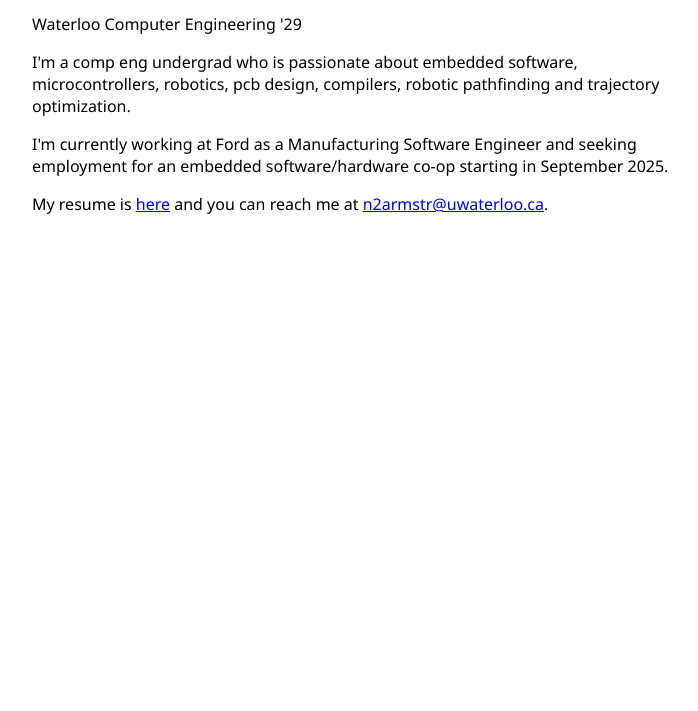
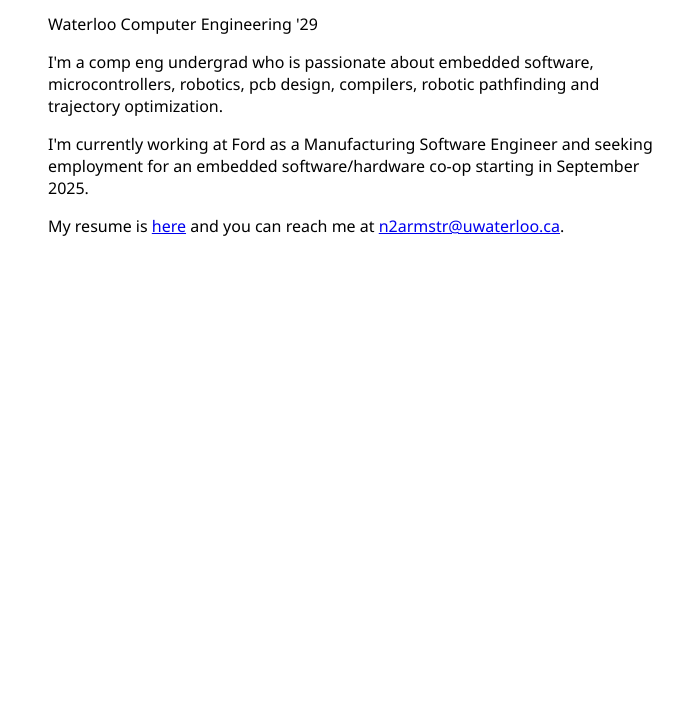
Before and after one commit to n-arms/n-arms.github.io, an Astro site: page / in a window 1280 px wide. Shown: the part 89-800 px from the top of the page, without its empty margins (288-986 px from the left). Built offline with nearby package versions, Linux system fonts and the light colour scheme; Astro itself is replaced by a stand-in of ours.

Commit message:
formatting fix

```diff
--- a/src/components/Welcome.astro
+++ b/src/components/Welcome.astro
@@ -1,11 +1,10 @@
 ---
 import linkedInLogo from '../assets/LinkedInLogo.png';
 import githubLogo from '../assets/GitHubLogo.png';
-import resume from '../assets/Resume.pdf';
 ---
 
-<div id="container">
-	<main>
+<main>
+	<div id="container">
 		<div id="header">
 			<div id="name">
 				<h1>Nick Armstrong</h1>
@@ -31,17 +30,19 @@ import resume from '../assets/Resume.pdf';
 		<p>
 			My resume is <a target='_blank' href="Resume.pdf">here</a> and you can reach me at <a href="mailto:n2armstr@uwaterloo.ca">n2armstr@uwaterloo.ca</a>.
 		</p>
-	</main>
-</div>
+	</div>
+</main>
 
 <style>
 	main {
 		max-width: 40rem;
-		padding-left: 1rem;
-		padding-right: 1rem;
 		margin: auto;
 		width: 100%;
 		height: 100%;
+	}
+	#container{
+		padding-left: 1rem;
+		padding-right: 1rem;
 	}
 	.logo {
 		max-height: 2rem;
```
